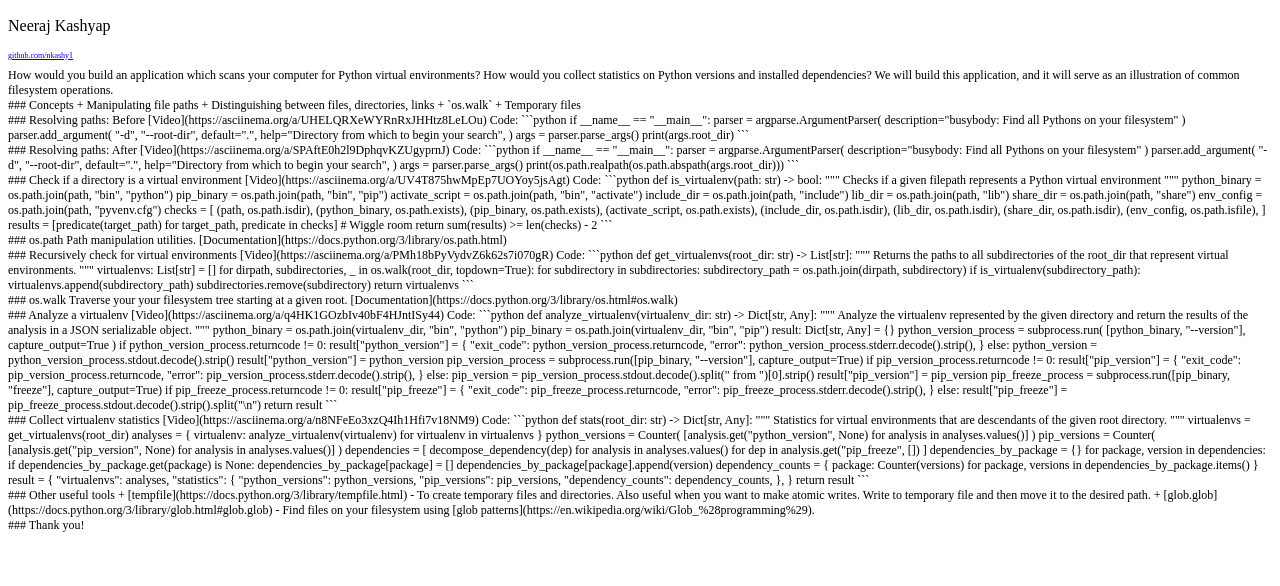
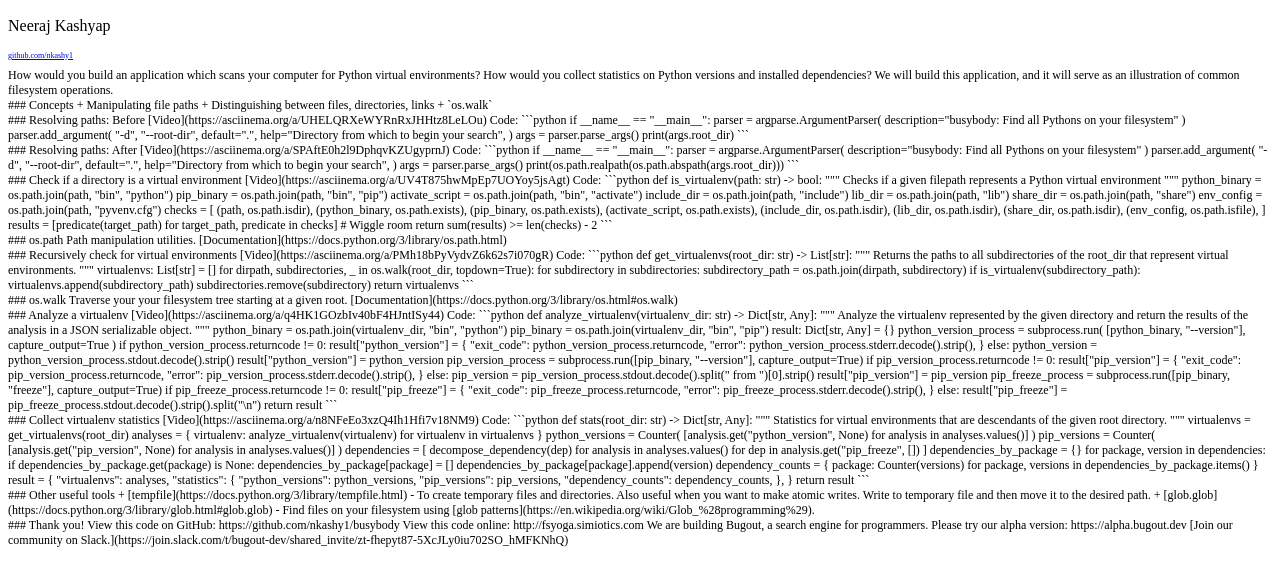
Before and after one commit to zomglings/busybody, a website with bundled scripts: page presentation/index.html in a window 1280 px wide. Shown: the part 50-636 px from the top of the page. Built offline with nearby package versions, Linux system fonts and the light colour scheme; files whose address does not match are found by name.

Commit message:
Updated presentation 'concepts', pitching Bugout.

```diff
--- a/presentation/index.html
+++ b/presentation/index.html
@@ -38,7 +38,6 @@
 				+ Manipulating file paths
 				+ Distinguishing between files, directories, links
 				+ `os.walk`
-				+ Temporary files
 			</section>
 			<section id="code-1-slide" data-markdown style="text-align: left; font-size: 75%;">
 				### Resolving paths: Before
@@ -271,6 +270,15 @@
 			</section>
 			<section id="thank-you-slide" data-markdown style="text-align: left; font-size: 75%;">
 				### Thank you!
+
+				View this code on GitHub: https://github.com/nkashy1/busybody
+
+				View this code online: http://fsyoga.simiotics.com
+
+				We are building Bugout, a search engine for programmers. Please try our alpha version:
+				https://alpha.bugout.dev
+
+				[Join our community on Slack.](https://join.slack.com/t/bugout-dev/shared_invite/zt-fhepyt87-5XcJLy0iu702SO_hMFKNhQ)
 			</section>
 		</div>
 	</div>
```
